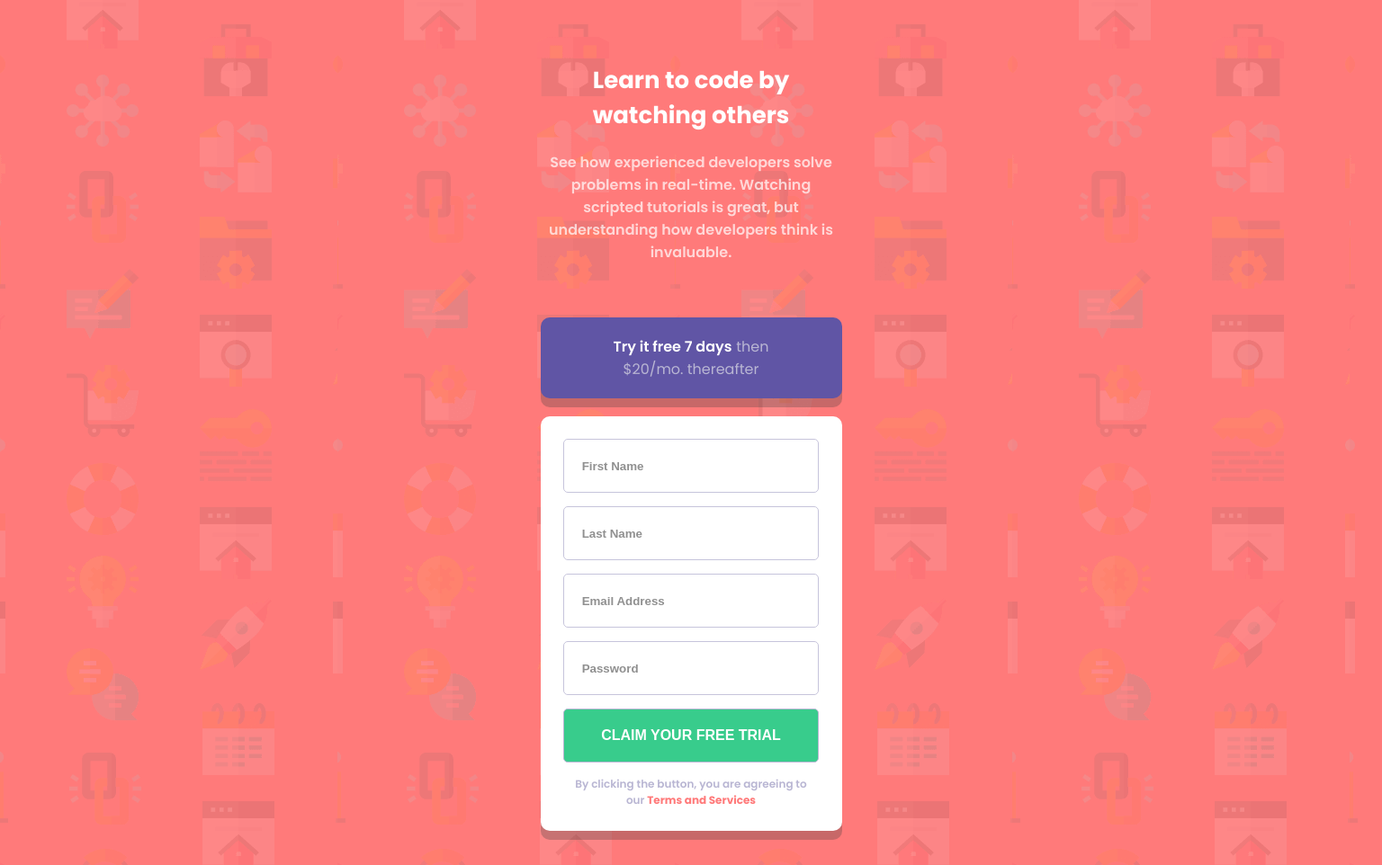
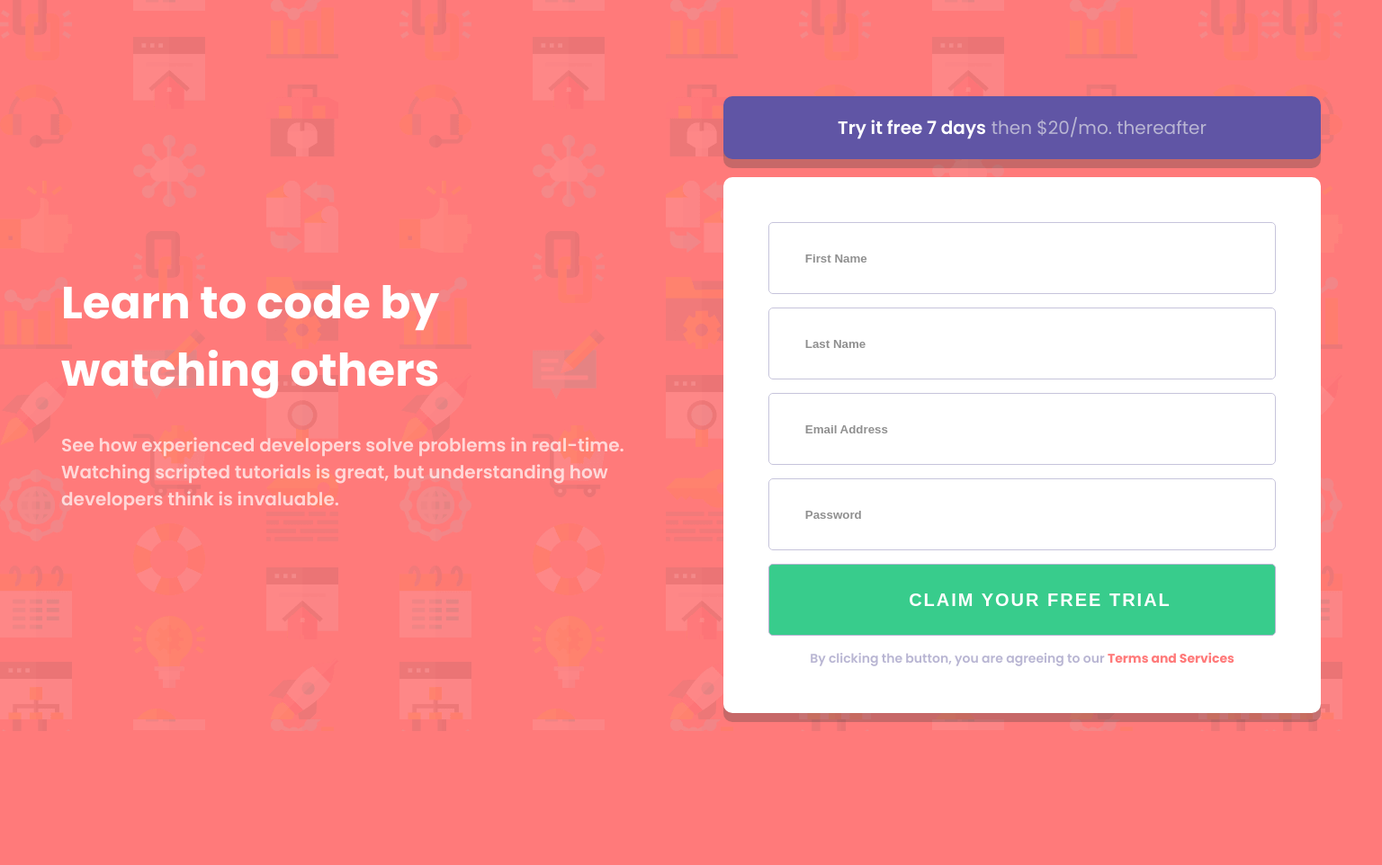
Before and after one commit to iagooliveirafonseca/intro-component-with-signup-form-master, a plain HTML site: page index.html in a window 1536 px wide. Shown: the top 962 px of the page at 90% size. After the commit the page ends 813 px from the top, so only its background shows below. Drawn offline with Linux system fonts and the light colour scheme.

Commit message:
Finalizando a responsividade, iniciando validação de formulário

```diff
--- a/CSS/style.css
+++ b/CSS/style.css
@@ -1,17 +1,17 @@
 /*====================GLOBAL====================*/
 
-*{
+* {
   padding: 0;
   margin: 0;
   box-sizing: border-box;
 }
 
-
-:root{
+:root {
   font-size: 62.5%;
-    --Red:hsl(0, 100%, 74%);
-    --Green:hsl(154, 59%, 51%);
-    --blue:hsl(248, 32%, 49%);
+  --Red: hsl(0, 100%, 74%);
+  --Green: hsl(154, 59%, 51%);
+  --Green-hover: hsla(154, 59%, 51%, 0.527);
+  --blue: hsl(248, 32%, 49%);
   --Dark-Blue: hsl(249, 10%, 26%);
   --Grayish-Blue: hsl(246, 25%, 77%);
   /*
@@ -19,57 +19,52 @@
     font-family: "Poppins", sans-serif;
     Weights: 400, 500, 600, 700
     */
-
 }
 
-
-html,body{
+html,
+body {
   width: 100%;
   height: 100%;
   background-image: url("/Assets/images/bg-intro-mobile.png");
-    background-color:var(--Red);
+  background-color: var(--Red);
   font-family: "Poppins", sans-serif;
 }
 
-
-.wrapper{
-    width: min(37.5rem,100%);
+.wrapper {
+  width: min(37.5rem, 100%);
   padding-inline: 2rem;
   margin-inline: auto;
   height: 100rem; /*Altura incluida somente para espaçar entre o último elemento e o rodapé dá página*/
-
-
 }
 
 /*====================CONTENT====================*/
 
-.wrapper .content{
+.wrapper .content-text {
   padding-top: 7rem;
   width: 100%;
   margin: auto;
   text-align: center;
 }
 
-.wrapper .content h1{
-    font-size:2.6rem;
-    color:#FFFFFF;
+.wrapper .content-text h1 {
+  font-size: 2.6rem;
+  color: #ffffff;
 }
 
-.wrapper .content p{
+.wrapper .content-text p {
   margin-top: 2rem;
-    font-size:1.6rem;
-    color:#FFFFFF;
+  font-size: 1.6rem;
+  color: #ffffff;
   font-weight: 600;
   opacity: 0.7;
 }
-
 
 /*====================SUSCRIPTION-CONTAINER====================*/
 .wrapper .subscription-container {
   width: 100%;
 }
 
-.wrapper .subscription-container .test{
+.wrapper .subscription-container .test {
   width: 100%;
   background-color: var(--blue);
   margin: auto;
@@ -82,13 +77,12 @@ width: 100%;
   box-shadow: 0 1rem 0 0 rgba(61, 61, 61, 0.288);
 }
 
-.subscription-container .test p{
+.subscription-container .test p {
   font-size: 1.6rem;
   color: var(--Grayish-Blue);
-
 }
 
-.subscription-container .test a{
+.subscription-container .test a {
   font-size: 1.6rem;
   padding-right: 0.1rem;
   text-decoration: none;
@@ -98,17 +92,17 @@ width: 100%;
 }
 
 /*====================SUSCRIPTION-BOX====================*/
-.wrapper .subscription-box{
+.wrapper .subscription-box {
   padding-block: 2.5rem;
   width: 100%;
   margin: auto;
   background-color: white;
-    border-radius:1rem;
+  border-radius: 1rem;
   box-shadow: 0 1rem 0 0 rgba(61, 61, 61, 0.288);
   margin-bottom: 2rem;
 }
 
-.wrapper .subscription-box input{
+.wrapper .subscription-box input {
   width: 85%;
   margin: auto;
   display: block;
@@ -116,12 +110,12 @@ width: 100%;
   margin-bottom: 1.5rem;
   padding-left: 2rem;
   font-weight: 900;
-    border-radius:0.5rem;
-    border:1px solid var(--Grayish-Blue);
+  border-radius: 0.5rem;
+  border: 1px solid var(--Grayish-Blue);
   opacity: 0.8;
 }
 
-.subscription-box input[type=button]{
+.subscription-box input[type="submit"] {
   padding-left: 0;
   background-color: var(--Green);
   color: white;
@@ -131,7 +125,12 @@ width: 100%;
   opacity: 1;
 }
 
-.wrapper .subscription-box p{
+.subscription-box input[type="submit"]:hover {
+  cursor: pointer;
+  background-color: var(--Green-hover);
+}
+
+.wrapper .subscription-box p {
   padding-inline: 3rem;
   color: var(--Grayish-Blue);
   font-size: 1.2rem;
@@ -139,10 +138,96 @@ width: 100%;
   font-weight: 600;
 }
 
-.wrapper .subscription-box a{
+.wrapper .subscription-box a {
   text-decoration: none;
   color: var(--Red);
   font-weight: 700;
 }
 
+/*====================MEDIA-SCREEN (RESPONSIVIDADE WEB/TABLET)====================*/
+
+@media (min-width: 768px) {
+  /*====================WRAPPER===================*/
+  .wrapper {
+    width: min(76, 8rem, 100%);
+  }
+}
+
+/*====================MEDIA-SCREEN (RESPONSIVIDADE DESKTOP)====================*/
+@media (min-width: 1440px) {
+  html,
+  body {
+    background-image: url("/Assets/images/bg-intro-desktop.png");
+  }
+  /*====================WRAPPER===================*/
+  .wrapper {
+    width: min(144rem, 100%);
+    display: flex;
+    justify-content: space-around;
+    align-items: center;
+    height: 80rem;
+  }
+
+  /*====================CONTENT====================*/
+  .wrapper .content {
+    width: 90%;
+  }
+  .wrapper .content-text {
+    width: 100%;
+    margin: auto;
+    text-align: start;
+  }
+
+  .wrapper .content-text h1 {
+    font-size: 5rem;
+  }
+
+  .wrapper .content-text p {
+    margin-top: 3rem;
+    font-size: 2rem;
+  }
+
+  /*====================SUSCRIPTION-CONTAINER====================*/
+  .wrapper .subscription-container .test {
+    margin-top: 12rem;
+  }
+  .wrapper .subscription-container {
+    width: 100%;
+  }
+
+  /*====================SUSCRIPTION-CONTAINER====================*/
+
+  .subscription-container .test p {
+    font-size: 2rem;
+  }
+
+  .subscription-container .test a {
+    font-size: 2rem;
+  }
+
   /*====================SUSCRIPTION-BOX====================*/
+  .wrapper .subscription-box {
+    padding-block: 5rem;
+    width: 100%;
+    margin: auto;
+    background-color: white;
+    border-radius: 1rem;
+    box-shadow: 0 1rem 0 0 rgba(61, 61, 61, 0.288);
+    margin-bottom: 2rem;
+  }
+
+  .wrapper .subscription-box input {
+    height: 8rem;
+    margin-bottom: 1.5rem;
+    padding-left: 4rem;
+  }
+
+  .subscription-box input[type="submit"] {
+    font-size: 2rem;
+    letter-spacing: 0.2rem;
+  }
+
+  .wrapper .subscription-box p {
+    font-size: 1.4rem;
+  }
+}
--- /dev/null
+++ b/JS/script.js
@@ -0,0 +1,3 @@
+function send_information(){
+
+}
--- a/index.html
+++ b/index.html
@@ -16,29 +16,34 @@
 
 <body>
   <section class="wrapper">
-    <div class="content">
+    <div>
 
-      <h1>Learn to code by watching others</h1>
-      <p>See how experienced developers solve problems in real-time. Watching scripted tutorials is great,
-        but understanding how developers think is invaluable.</p>
+      <div class="content">
+        <div class="content-text">
 
+          <h1>Learn to code by watching others</h1>
+          <p>See how experienced developers solve problems in real-time. Watching scripted tutorials is great,
+            but understanding how developers think is invaluable.</p>
+          </div>
+
+        </div>
     </div>
     <div class="subscription-container">
       <div class="test">
         <p>
-        <a href=""> Try it free 7 days </a>
+        <a href="#"> Try it free 7 days </a>
           then $20/mo. thereafter</p>
       </div>
       <div class="subscription-box">
         <form action="POST">
-          <input type="text" maxlength="20" placeholder="First Name">
-          <input type="text" maxlength="40" placeholder="Last Name">
+          <input type="text" maxlength="20" required placeholder="First Name">
+          <input type="text" maxlength="40" required placeholder="Last Name">
           <input type="email" required placeholder="Email Address">
           <input type="password" required placeholder="Password">
-          <input type="button" value="Claim Your Free Trial">
+          <input type="submit" value="Claim Your Free Trial" onclick="send_information()">
         </form>
 
-        <p> By clicking the button, you are agreeing to our <a href=""> Terms and Services</a></p>
+        <p> By clicking the button, you are agreeing to our <a href="#"> Terms and Services</a></p>
 
 
       </div>
```
Lines whose indentation alone changed are shown as unchanged.
